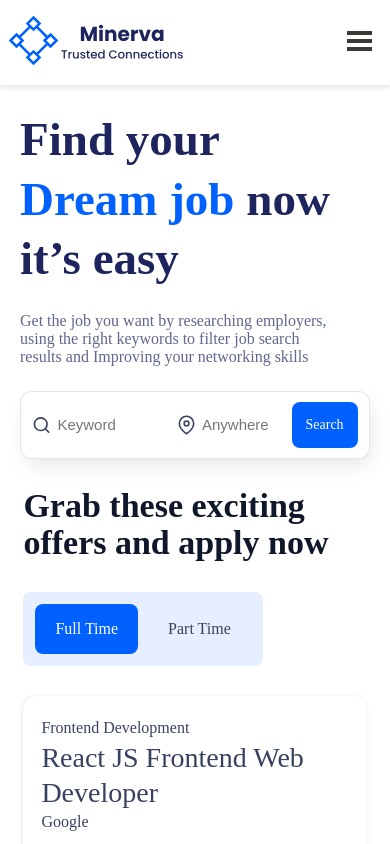
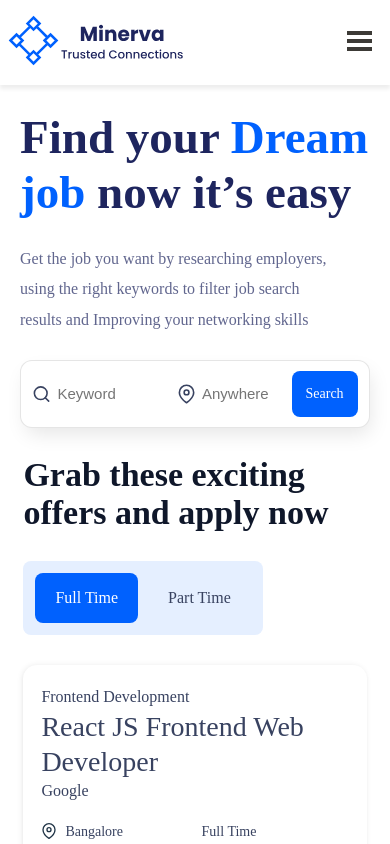
Before and after one commit to minervajsr/minerva-fe, a React (Vite) app: page / in a window 390 px wide. Shown: the top 844 px of the page. Built offline with nearby package versions, Linux system fonts and the light colour scheme; no server answers.

Commit message:
hero section responsiveness fixed

```diff
--- a/src/components/LandingPage/HeroSection.module.css
+++ b/src/components/LandingPage/HeroSection.module.css
@@ -56,9 +56,12 @@
   }
   .heroContainerLeft > h1 {
     font-size: 47px;
+    width: 100%;
+    line-height: 118%;
   }
   .heroContainerLeft > p {
     width: 90%;
     font-size: 16px;
+    line-height: 190%;
   }
 }
```
